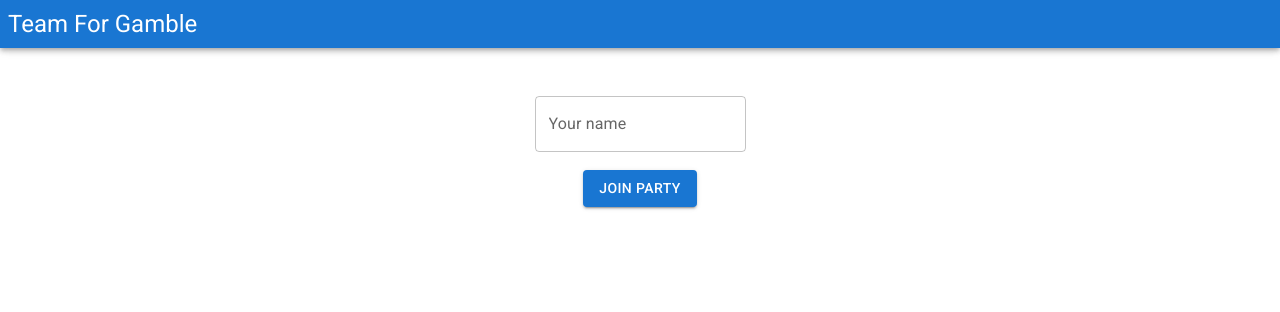
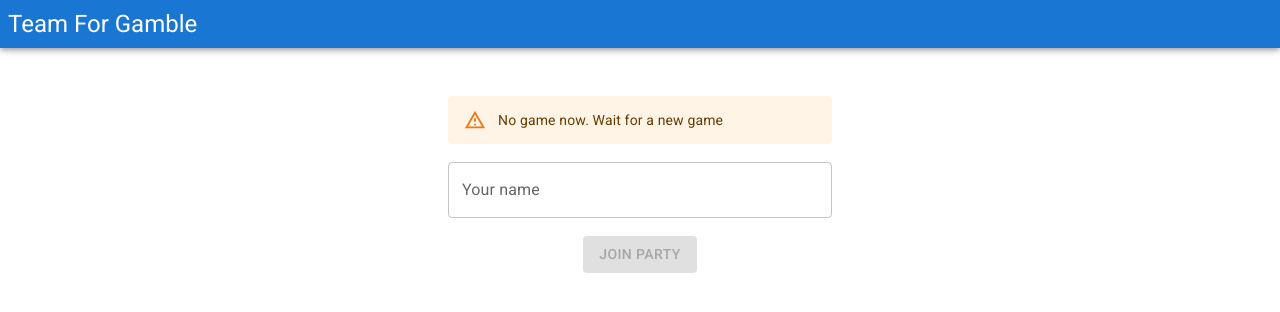
Before and after one commit to FranckErnewein/tft, a React (Vite) app: page / in a window 1280 px wide. Shown: the top 312 px of the page. Built offline with nearby package versions, Linux system fonts and the light colour scheme; no server answers.

Commit message:
improve UI when game is not started

```diff
--- a/src/App.tsx
+++ b/src/App.tsx
@@ -12,7 +12,7 @@ function App() {
   return (
     <Routes>
       <Route path="/" element={<Layout game={game} />}>
-        <Route index element={<JoinGame />} />
+        <Route index element={<JoinGame game={game} />} />
         <Route path="admin" element={<Admin {...game} />} />
         <Route path="player/:playerId" element={<Play game={game} />} />
         <Route path="story">
--- a/src/components/JoinGame.tsx
+++ b/src/components/JoinGame.tsx
@@ -2,8 +2,11 @@ import { FC, useState, ChangeEvent } from "react";
 import { Navigate } from "react-router-dom";
 
 import { PlayerJoined } from "../events";
+import { Game } from "../state";
 import Box from "@mui/material/Box";
 import TextField from "@mui/material/TextField";
+import Grid from "@mui/material/Grid";
+import Alert from "@mui/material/Alert";
 
 import playerJoin, {
   Options as PlayerJoinOptions,
@@ -14,7 +17,11 @@ const PlayerJoinButton = createCommandButton<PlayerJoinOptions, PlayerJoined>(
   playerJoin
 );
 
-const JoinGame: FC = () => {
+interface Props {
+  game: Game;
+}
+
+const JoinGame: FC<Props> = ({ game }) => {
   const [playerName, setPlayerName] = useState<string>("");
   const [playerId, setPlayerId] = useState<string | null>(null);
 
@@ -24,7 +31,18 @@ const JoinGame: FC = () => {
 
   return (
     <Box textAlign="center">
+      <Grid container>
+        <Grid item xs={4} />
+        <Grid item xs={4}>
+          {!game.id && (
+            <Alert severity="warning">No game now. Wait for a new game</Alert>
+          )}
+          {game.id && (
+            <Alert severity="success">Game Started, you can join</Alert>
+          )}
+          <br />
           <TextField
+            fullWidth
             label="Your name"
             variant="outlined"
             onChange={(e: ChangeEvent<HTMLInputElement>) =>
@@ -38,9 +56,12 @@ const JoinGame: FC = () => {
             onSuccess={(event: PlayerJoined) => {
               setPlayerId(event.payload.player.id);
             }}
+            disabled={!game.id}
           >
             Join party
           </PlayerJoinButton>
+        </Grid>
+      </Grid>
     </Box>
   );
 };
```
Lines whose indentation alone changed are shown as unchanged.
